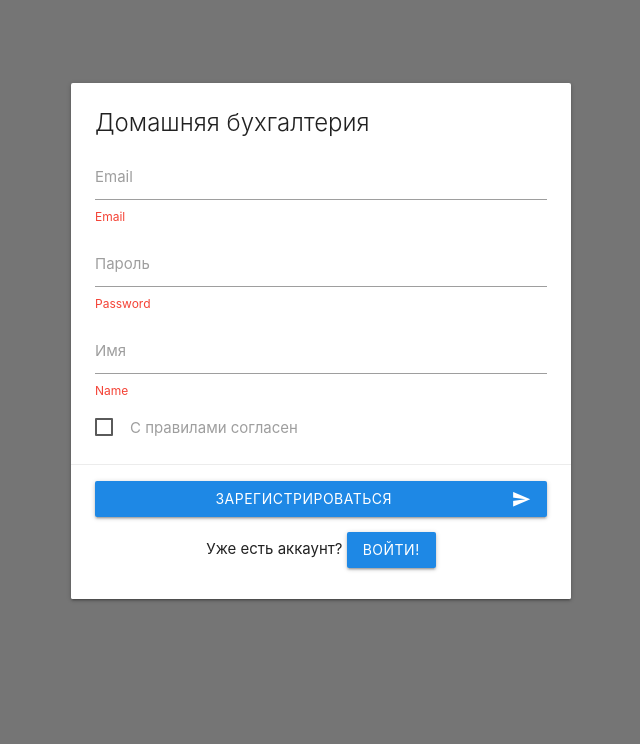
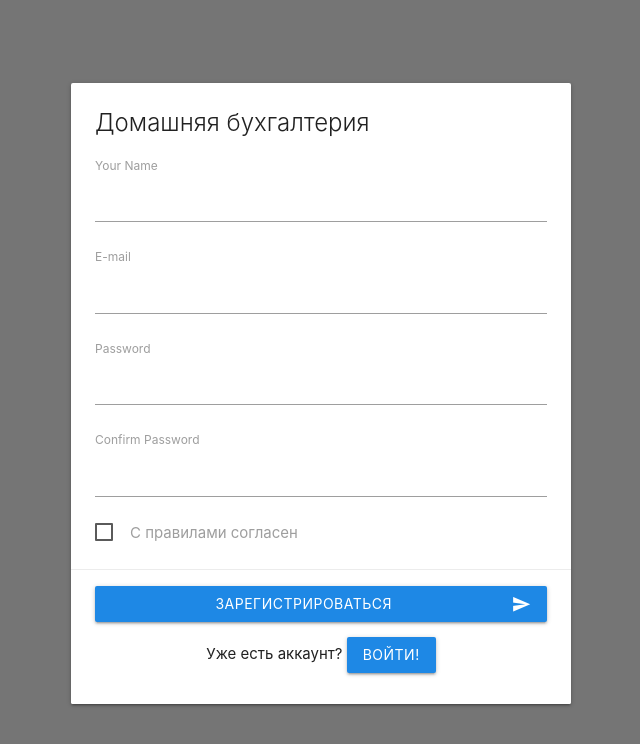
Before and after one commit to Neumann88/Vue3-CRM, a Vue app: page /register in a window 1280 px wide. Shown: the top 744 px of the page, without its empty margins (319-959 px from the left). Built offline with nearby package versions, Linux system fonts and the light colour scheme.

Commit message:
Veevalidate,login and register

```diff
--- a/package.json
+++ b/package.json
@@ -10,9 +10,11 @@
     "core-js": "^3.6.5",
     "materialize-css": "^1.0.0-rc.2",
     "register-service-worker": "^1.7.1",
+    "vee-validate": "^4.1.1",
     "vue": "^3.0.0",
     "vue-router": "^4.0.0-0",
-    "vuex": "^4.0.0-0"
+    "vuex": "^4.0.0-0",
+    "yup": "^0.32.8"
   },
   "devDependencies": {
     "@vue/cli-plugin-babel": "~4.5.0",
--- a/src/App.vue
+++ b/src/App.vue
@@ -1,5 +1,5 @@
 <template>
-  <div id="nav">
+  <div class="wrapper">
     <component :is="layout">
       <router-view />
     </component>
--- a/src/components/bar/Navbar.vue
+++ b/src/components/bar/Navbar.vue
@@ -3,9 +3,9 @@
     <div class="nav-wrapper">
       <div class="navbar-left">
         <a href="#" @click.prevent="$emit('hide')">
-          <i class="material-icons black-text">dehaze</i>
+          <i class="material-icons black-text" >swap_horiz</i>
         </a>
-        <span class="black-text">12.12.12</span>
+        <span class="black-text">CRM</span>
       </div>
 
       <ul class="right hide-on-small-and-down">
@@ -14,6 +14,7 @@
             class="dropdown-trigger black-text"
             href="#"
             data-target="dropdown"
+            ref="dropdown"
           >
             USER NAME
             <i class="material-icons right">arrow_drop_down</i>
@@ -21,13 +22,13 @@
 
           <ul id="dropdown" class="dropdown-content">
             <li>
-              <a href="#" class="black-text">
+              <router-link to="/profile" class="black-text">
                 <i class="material-icons">account_circle</i>Профиль
-              </a>
+              </router-link>
             </li>
             <li class="divider" tabindex="-1"></li>
             <li>
-              <a href="#" class="black-text">
+              <a href="#" class="black-text" @click.prevent="logout">
                 <i class="material-icons">assignment_return</i>Выйти
               </a>
             </li>
@@ -40,6 +41,14 @@
 
 <script>
 export default {
-  name: "Navbar",
-};
+  name:"Navbar",
+  methods: {
+    logout(){
+      this.$router.push("/login?message=logout")
+    }
+  },
+  mounted() {
+  window.M.Dropdown.init(this.$refs.dropdown,{coverTrigger:false})
+  },
+}
 </script>
--- /dev/null
+++ b/src/components/textinput/TextInput.vue
@@ -0,0 +1,82 @@
+<template>
+  <div
+    class="TextInput"
+    :class="{ 'has-error': !!errorMessage, success: meta.valid }"
+  >
+    <label :for="name">{{ label }}</label>
+    <input
+      :name="name"
+      :id="name"
+      :type="type"
+      :value="inputValue"
+      @input="handleChange"
+      @blur="handleBlur"
+    />
+
+    <p class="help-message" v-show="errorMessage || meta.valid">
+      {{ errorMessage || successMessage }}
+    </p>
+  </div>
+</template>
+
+<script>
+import { useField } from "vee-validate";
+
+export default {
+  props: {
+    type: {
+      type: String,
+      default: "text",
+    },
+    value: {
+      type: String,
+      default: "",
+    },
+    name: {
+      type: String,
+      required: true,
+    },
+    label: {
+      type: String,
+      required: true,
+    },
+    successMessage: {
+      type: String,
+      default: "",
+    },
+  },
+  setup(props) {
+    const {
+      value: inputValue,
+      errorMessage,
+      handleBlur,
+      handleChange,
+      meta,
+    } = useField(props.name, undefined, {
+      initialValue: props.value,
+    });
+
+    return {
+      handleChange,
+      handleBlur,
+      errorMessage,
+      inputValue,
+      meta,
+    };
+  },
+};
+</script>
+
+
+
+<style  scoped>
+.TextInput.has-error input {
+  color: #f23648;
+}
+.TextInput.has-error .help-message {
+  color: #f23648;
+}
+.TextInput.success .help-message {
+  color: #21a67a;
+}
+</style>
--- a/src/layout/MainLayout.vue
+++ b/src/layout/MainLayout.vue
@@ -8,11 +8,11 @@
       </div>
     </main>
 
-    <div class="fixed-action-btn">
-      <a class="btn-floating btn-large blue darken-1" href="#">
+    <!-- <div class="fixed-action-btn">
+      <router-link class="btn-floating btn-large blue darken-1" to="/record">
         <i class="large material-icons">add</i>
-      </a>
-    </div>
+      </router-link>
+    </div> -->
   </div>
 </template>
 
--- a/src/main.js
+++ b/src/main.js
@@ -1,8 +1,10 @@
 import { createApp } from "vue";
+import "./registerServiceWorker";
+
 import App from "./App.vue";
-import "./registerServiceWorker";
 import router from "./router";
 import store from "./store";
+
 import "materialize-css/dist/js/materialize.min.js";
 
 createApp(App)
--- a/src/views/Login.vue
+++ b/src/views/Login.vue
@@ -1,16 +1,24 @@
 <template>
-  <form class="card auth-card">
+  <Form class="card auth-card" @submit="onSubmit" :validation-schema="schema">
     <div class="card-content">
       <span class="card-title">Домашняя бухгалтерия</span>
       <div class="input-field">
-        <input id="email" type="text" class="validate" />
-        <label for="email">Email</label>
-        <small class="helper-text invalid">Email</small>
+        <TextInput
+          name="email"
+          type="email"
+          label="E-mail"
+          placeholder="Your email address"
+          success-message="Got it!"
+        />
       </div>
       <div class="input-field">
-        <input id="password" type="password" class="validate" />
-        <label for="password">Пароль</label>
-        <small class="helper-text invalid">Password</small>
+        <TextInput
+          name="password"
+          type="password"
+          label="Password"
+          placeholder="Your password"
+          success-message="Secure!"
+        />
       </div>
     </div>
     <div class="card-action">
@@ -26,8 +34,42 @@
 
       <p class="center">
         Нет аккаунта?
-        <a class="btn blue darken-1" href="/">Зарегистрироваться</a>
+        <router-link class="btn blue darken-1" to="/register"
+          >Зарегистрироваться</router-link
+        >
       </p>
     </div>
-  </form>
+  </Form>
 </template>
+
+<script>
+import { Form } from "vee-validate";
+import * as Yup from "yup";
+import TextInput from "@/components/textinput/TextInput.vue";
+
+export default {
+  name: "Login",
+  components: {
+    TextInput,
+    Form,
+  },
+  methods: {
+    onSubmit(values) {
+      this.$router.push("/");
+      console.log(JSON.stringify(values, null, 2));
+    },
+  },
+  setup() {
+    const schema = Yup.object().shape({
+      email: Yup.string().email().required(),
+      password: Yup.string().min(6).required(),
+      confirm_password: Yup.string()
+        .required()
+        .oneOf([Yup.ref("password")], "Passwords do not match"),
+    });
+    return {
+      schema,
+    };
+  },
+};
+</script>
--- a/src/views/Register.vue
+++ b/src/views/Register.vue
@@ -1,21 +1,42 @@
 <template>
-  <form class="card auth-card">
+  <Form class="card auth-card" @submit="onSubmit" :validation-schema="schema">
     <div class="card-content">
       <span class="card-title">Домашняя бухгалтерия</span>
       <div class="input-field">
-        <input id="email" type="text" />
-        <label for="email">Email</label>
-        <small class="helper-text invalid">Email</small>
+        <TextInput
+          name="name"
+          type="text"
+          label="Your Name"
+          placeholder="text"
+          success-message="Nice to meet you!"
+        />
       </div>
       <div class="input-field">
-        <input id="password" type="password" class="validate" />
-        <label for="password">Пароль</label>
-        <small class="helper-text invalid">Password</small>
+        <TextInput
+          name="email"
+          type="email"
+          label="E-mail"
+          placeholder="Your email address"
+          success-message="Got it!"
+        />
       </div>
       <div class="input-field">
-        <input id="name" type="text" class="validate" />
-        <label for="name">Имя</label>
-        <small class="helper-text invalid">Name</small>
+        <TextInput
+          name="password"
+          type="password"
+          label="Password"
+          placeholder="Your password"
+          success-message="Secure!"
+        />
+      </div>
+      <div class="input-field">
+        <TextInput
+          name="confirm_password"
+          type="password"
+          label="Confirm Password"
+          placeholder="Type it again"
+          success-message="It`s matched!"
+        />
       </div>
       <p>
         <label>
@@ -37,8 +58,40 @@
 
       <p class="center">
         Уже есть аккаунт?
-        <a class="btn blue darken-1" href="/">Войти!</a>
+        <router-link class="btn blue darken-1" to="/login">Войти!</router-link>
       </p>
     </div>
-  </form>
+  </Form>
 </template>
+
+
+<script>
+import { Form } from "vee-validate";
+import * as Yup from "yup";
+import TextInput from "@/components/textinput/TextInput.vue";
+
+export default {
+  name: "Register",
+  components: {
+    TextInput,
+    Form,
+  },
+  setup() {
+    function onSubmit(values) {
+      console.log(JSON.stringify(values, null, 2));
+    }
+    const schema = Yup.object().shape({
+      name: Yup.string().min(4).required(),
+      email: Yup.string().email().required(),
+      password: Yup.string().min(6).required(),
+      confirm_password: Yup.string()
+        .required()
+        .oneOf([Yup.ref("password")], "Passwords do not match"),
+    });
+    return {
+      onSubmit,
+      schema,
+    };
+  },
+};
+</script>
```
Also changed, not shown: i.html (added, +41 -0 lines), 1 other file (tests, documents, lock files or other folders).
